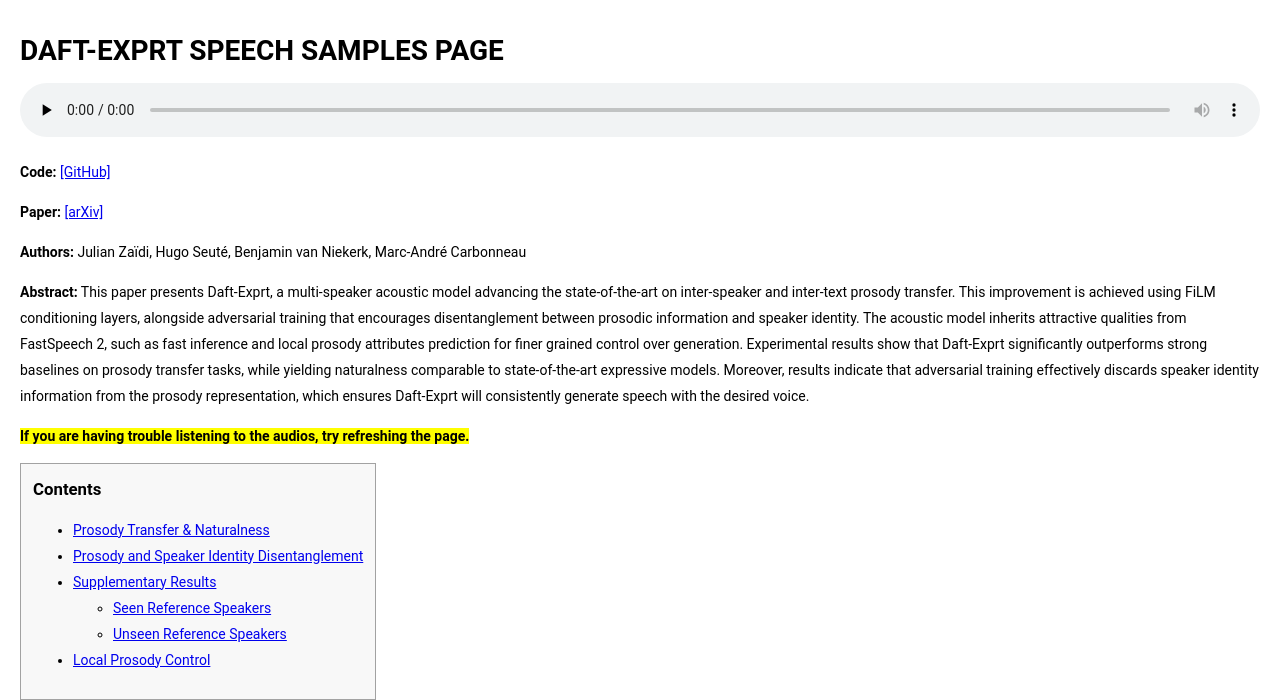
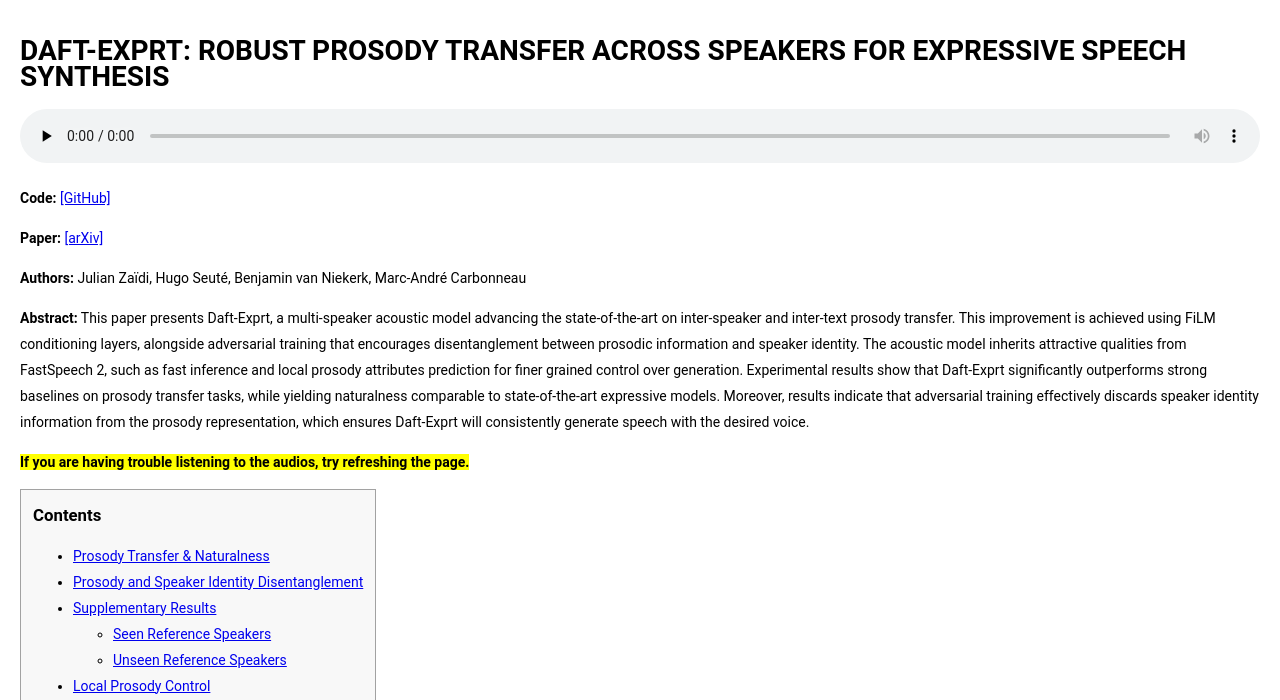
Before and after one commit to Ubisoft-LaForge/Ubisoft-LaForge.github.io, a plain HTML site: page speech/daft-exprt/index.html in a window 1280 px wide. Shown: the part 100-800 px from the top of the page. Drawn offline with Linux system fonts and the light colour scheme.

Commit message:
updated title

```diff
--- a/speech/daft-exprt/index.html
+++ b/speech/daft-exprt/index.html
@@ -162,7 +162,8 @@ audio{
 
 
 <div class="content">
-<h1>DAFT-EXPRT SPEECH SAMPLES PAGE</h1> <audio controls="controls" preload="none"><source src="samples/intro/20_seen_model0_sent0_tgt4_HiFi.wav" autoplay=""></audio>
+<h1>DAFT-EXPRT: ROBUST PROSODY TRANSFER ACROSS SPEAKERS FOR EXPRESSIVE SPEECH SYNTHESIS</h1>
+<audio controls="controls" preload="none"><source src="samples/intro/20_seen_model0_sent0_tgt4_HiFi.wav" autoplay=""></audio>
 <p><b>Code:</b> <a href="https://github.com/ubisoft/ubisoft-laforge-daft-exprt">[GitHub]</a></p></p>
 <p><b>Paper:</b> <a href="https://arxiv.org/abs/2108.02271">[arXiv]</a></p></p>
 <p><b>Authors:</b> Julian Za&iuml;di, Hugo Seut&eacute;, Benjamin van Niekerk, Marc-Andr&eacute; Carbonneau</p>
```
